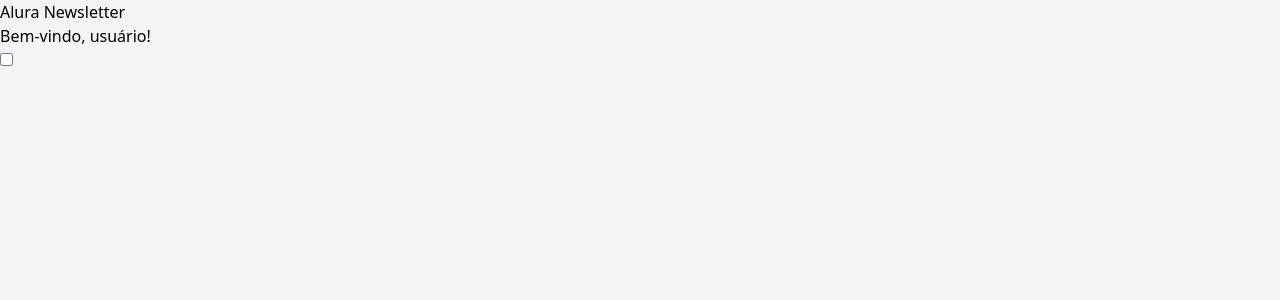
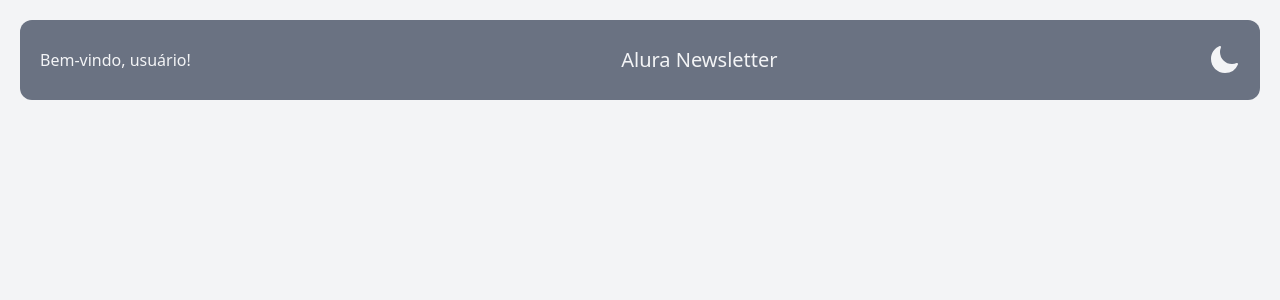
Before and after one commit to Melksedeque/alura-newsletter, a React (Vite) app: page / in a window 1280 px wide. Shown: the top 300 px of the page. Built offline with nearby package versions, Linux system fonts and the light colour scheme.

Commit message:
Remoção de checkbox e adição de componente para mudar o tema

```diff
--- a/src/components/Header/index.tsx
+++ b/src/components/Header/index.tsx
@@ -1,9 +1,11 @@
+import ToggleTheme from "../ToggleTheme";
+
 export default function Header() {
-    return (
-        <header className="header">
-            <h1 className="header__title">Alura Newsletter</h1>
-            <h2>Bem-vindo, usuário!</h2>
-            <input type="checkbox" name="check" id="check" />
-        </header>
-    )
+  return (
+    <header className="header flex h-20 bg-gray-500 justify-between items-center p-5 sm:rounded-xl sm:m-5 ">
+      <h2 className="text-gray-100">Bem-vindo, usuário!</h2>
+      <h1 className="header__title text-gray-100 text-xl">Alura Newsletter</h1>
+      <ToggleTheme />
+    </header>
+  );
 }
```
